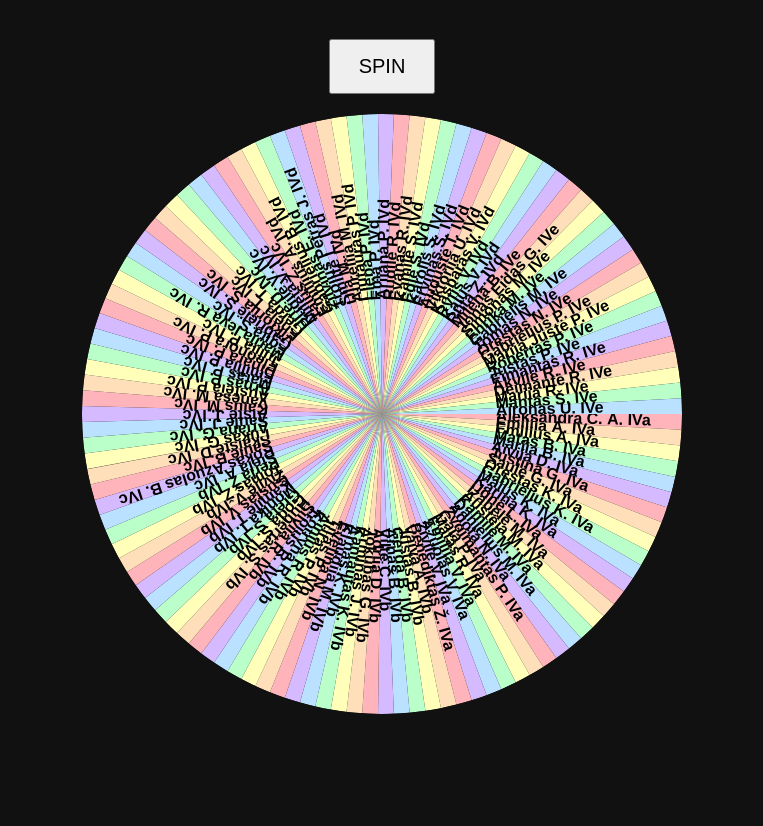
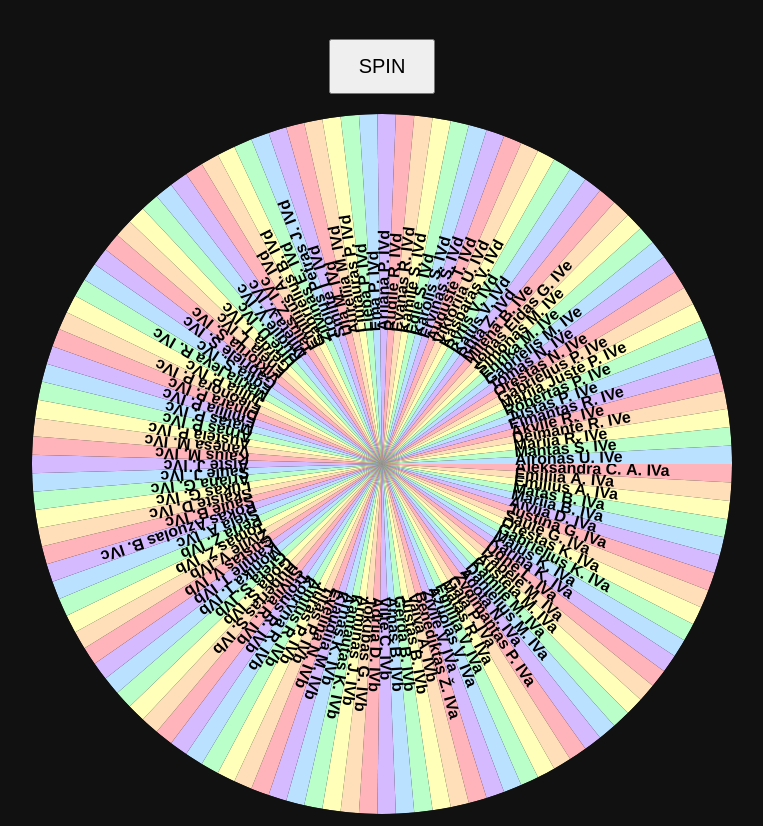
Before and after one commit to Gamingnoi/School-project2, a plain HTML site: page index.html in a window 1280 px wide. Shown: the part 62-888 px from the top of the page, without its empty margins (258-1021 px from the left). Before the commit the page ends 800 px from the top, so only its background shows below. Drawn offline with Linux system fonts and the light colour scheme.

Commit message:
Update index.html

```diff
--- a/index.html
+++ b/index.html
@@ -27,7 +27,7 @@
 <h1>🎡 Teleloto 🎡</h1>
 <button onclick="spin()">SPIN</button>
 <br>
-<canvas id="wheel" width="600" height="600"></canvas>
+<canvas id="wheel" width="700" height="700"></canvas>
 
 <script>
 const canvas = document.getElementById("wheel");
```
